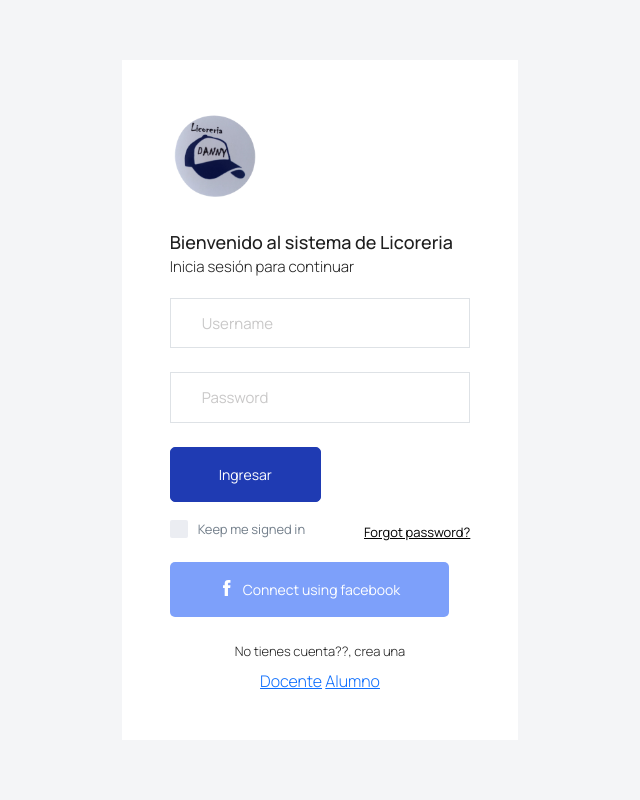
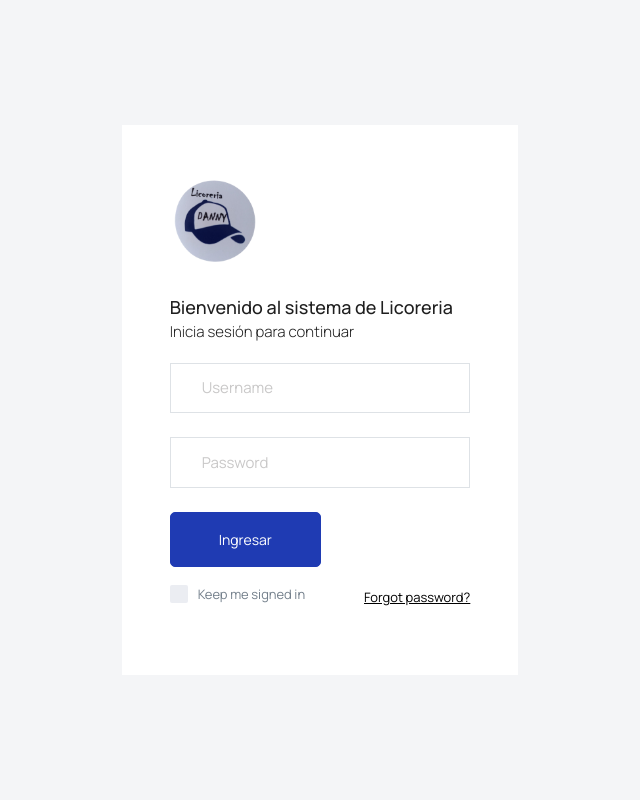
Before and after one commit to Alexlife2002003/LicoreriaDany, a Django app: page / in a window 1280 px wide. Shown: the whole page, without its empty margins (320-960 px from the left). Run offline with Django 4.2, Linux system fonts and the light colour scheme; some libraries are stand-ins or nearby versions.

Commit message:
Migraciones iniciales, modificaciones base2 y login

```diff
--- a/licoreria/Productos/templates/base2.html
+++ b/licoreria/Productos/templates/base2.html
@@ -27,7 +27,7 @@
   <!-- inject:css -->
   <link rel="stylesheet" href="{% static 'css/style.css' %}">
   <!-- endinject -->
-  <link rel="shortcut icon" href="{% static 'img/dino.jpeg' %}"/>
+  <link rel="shortcut icon" href="{% static 'img/icono-lico.png' %}"/>
 </head>
 <body>
     <!-- partial:partials/_navbar.html -->
--- a/licoreria/Productos/templates/login.html
+++ b/licoreria/Productos/templates/login.html
@@ -19,7 +19,7 @@
   <!-- inject:css -->
   <link rel="stylesheet" href="{% static 'css/style.css' %}">
   <!-- endinject -->
-  <link rel="shortcut icon" href="{% static 'img/favicon.png' %}" />
+  <link rel="shortcut icon" href="{% static 'img/icono-lico.png' %}" />
 </head>
 
 <body>
@@ -59,17 +59,8 @@
                   <a href="#" class="auth-link text-black">Forgot password?</a>
                 </div>
                 <div class="mb-2">
-                  <button type="button" class="btn btn-block btn-facebook auth-form-btn">
-                    <i class="ti-facebook me-2"></i>Connect using facebook
-                  </button>
                 </div>
-                <div class="text-center mt-4 fw-light">
-                  <p>
-                    No tienes cuenta??, crea una
-                  </p>
-                  <a href="# class="text-primary">Docente</a>
-                  <a href="#" class="text-primary">Alumno</a>
-                </div>
+
                 <input type="hidden" value="{{next}}" name="next">
               </form>
             </div>
```
Also changed, not shown: licoreria/Productos/migrations/0001_initial.py (added), licoreria/Usuarios/migrations/0001_initial.py (added).
